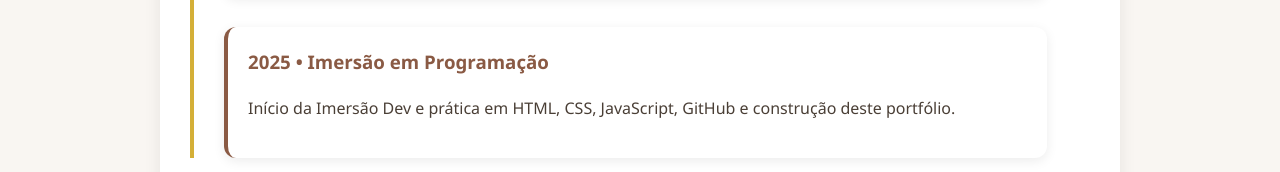
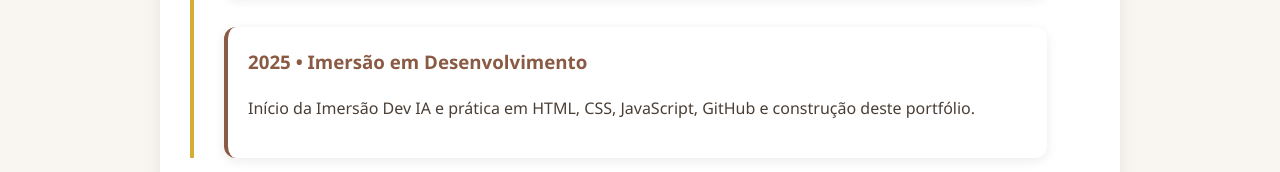
Before and after one commit to brunapinhotech/imersaoDevIA, a plain HTML site: page index.html in a window 1280 px wide. Shown: the part 2740-2912 px from the top of the page. Drawn offline with Linux system fonts and the light colour scheme.

Commit message:
Atualização do portfólio

```diff
--- a/index.html
+++ b/index.html
@@ -110,8 +110,8 @@
             </div>
         <div class="timeline-item">
             <div class="timeline-content left">
-                <h3>2025 • Imersão em Programação</h3>
-                <p>Início da Imersão Dev e prática em HTML, CSS, JavaScript, GitHub e construção deste portfólio.</p>
+                <h3>2025 • Imersão em Desenvolvimento</h3>
+                <p>Início da Imersão Dev IA e prática em HTML, CSS, JavaScript, GitHub e construção deste portfólio.</p>
             </div>
         </div>
     </div>
```
